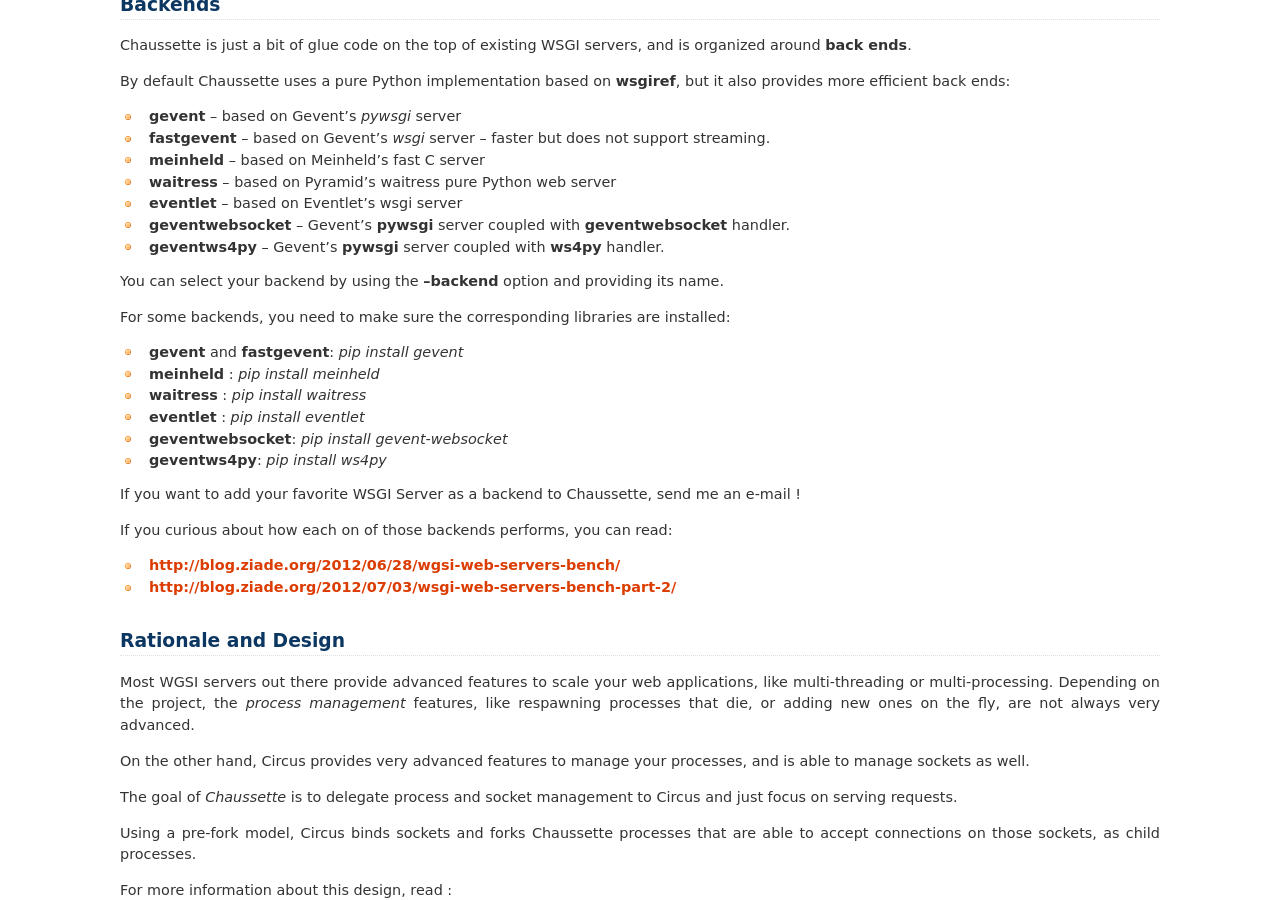
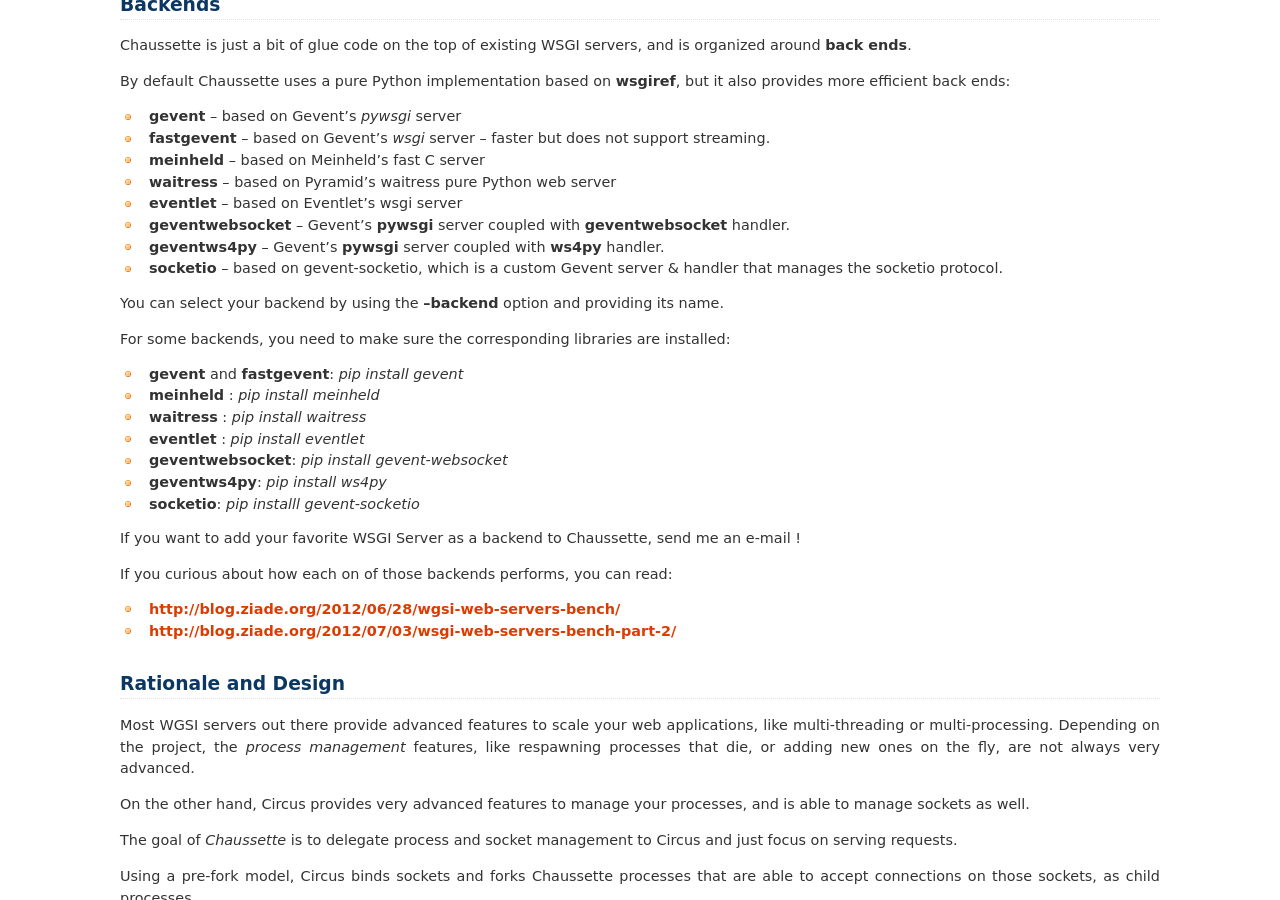
Before and after one commit to circus-tent/chaussette, a Sphinx documentation site: the page built from docs/source/index.rst, in a window 1280 px wide and 900 px high, scrolled down 1648 px. Built offline with Sphinx 7.4.7, drawn with Linux system fonts in a browser that asks for light colours.

Commit message:
added socketio to the doc

```diff
--- a/docs/source/index.rst
+++ b/docs/source/index.rst
@@ -126,6 +126,8 @@
   **geventwebsocket** handler.
 - **geventws4py** -- Gevent's **pywsgi** server coupled with
   **ws4py** handler.
+- **socketio** -- based on gevent-socketio, which is a custom
+  Gevent server & handler that manages the socketio protocol.
 
 
 You can select your backend by using the **--backend** option and providing
@@ -140,6 +142,7 @@
 - **eventlet** : `pip install eventlet`
 - **geventwebsocket**: `pip install gevent-websocket`
 - **geventws4py**: `pip install ws4py`
+- **socketio**: `pip installl gevent-socketio`
 
 
 If you want to add your favorite WSGI Server as a backend to Chaussette,
```
